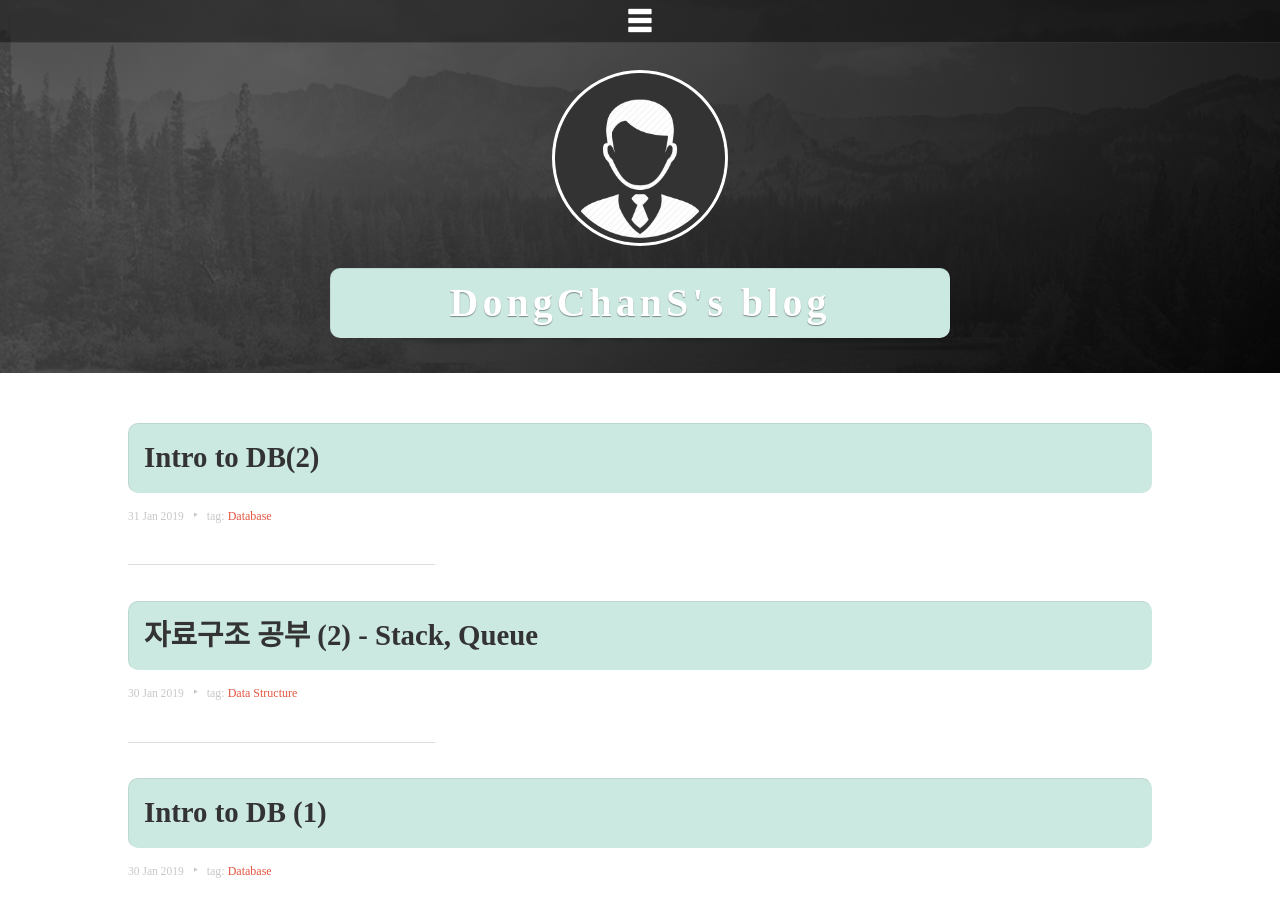
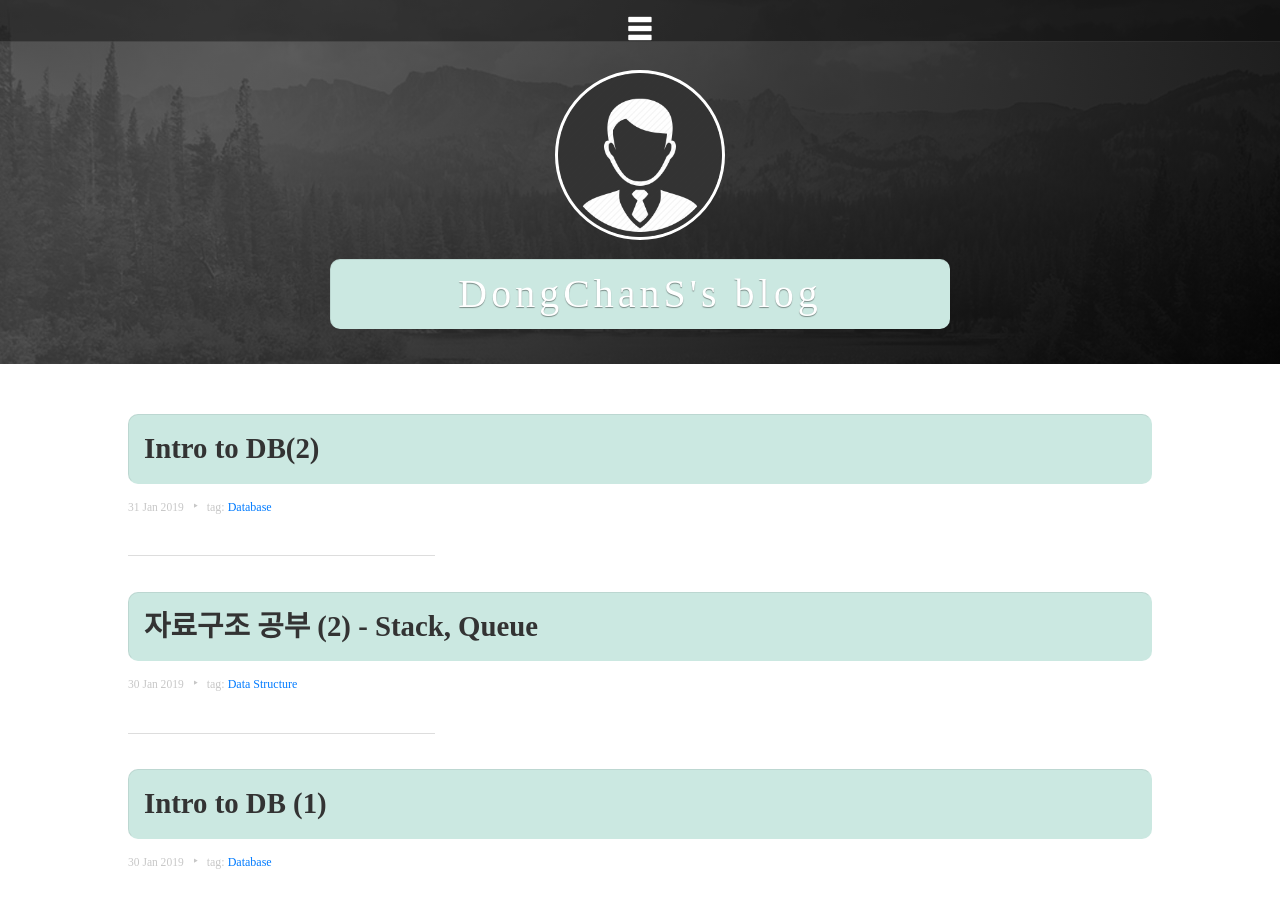
Before and after one commit to DongChanS/DongChanS.github.io, a Jekyll site: the page built from index.html, in a window 1280 px wide and 900 px high. Built offline with Jekyll 4.4.1, drawn with Linux system fonts in a browser that asks for light colours; nearby versions of some CDN libraries; some web fonts are replaced; the list of posts is cut into pages by our own code.

Commit message:
Update head.html

```diff
--- a/_includes/head.html
+++ b/_includes/head.html
@@ -58,4 +58,6 @@
   <style>
     * { font-family: 'Spoqa Han Sans', 'Sans-serif' !important; }
   </style>
+
+  <link rel="stylesheet" href="https://stackpath.bootstrapcdn.com/bootstrap/4.2.1/css/bootstrap.min.css" integrity="sha384-GJzZqFGwb1QTTN6wy59ffF1BuGJpLSa9DkKMp0DgiMDm4iYMj70gZWKYbI706tWS" crossorigin="anonymous">
 </head>
```
